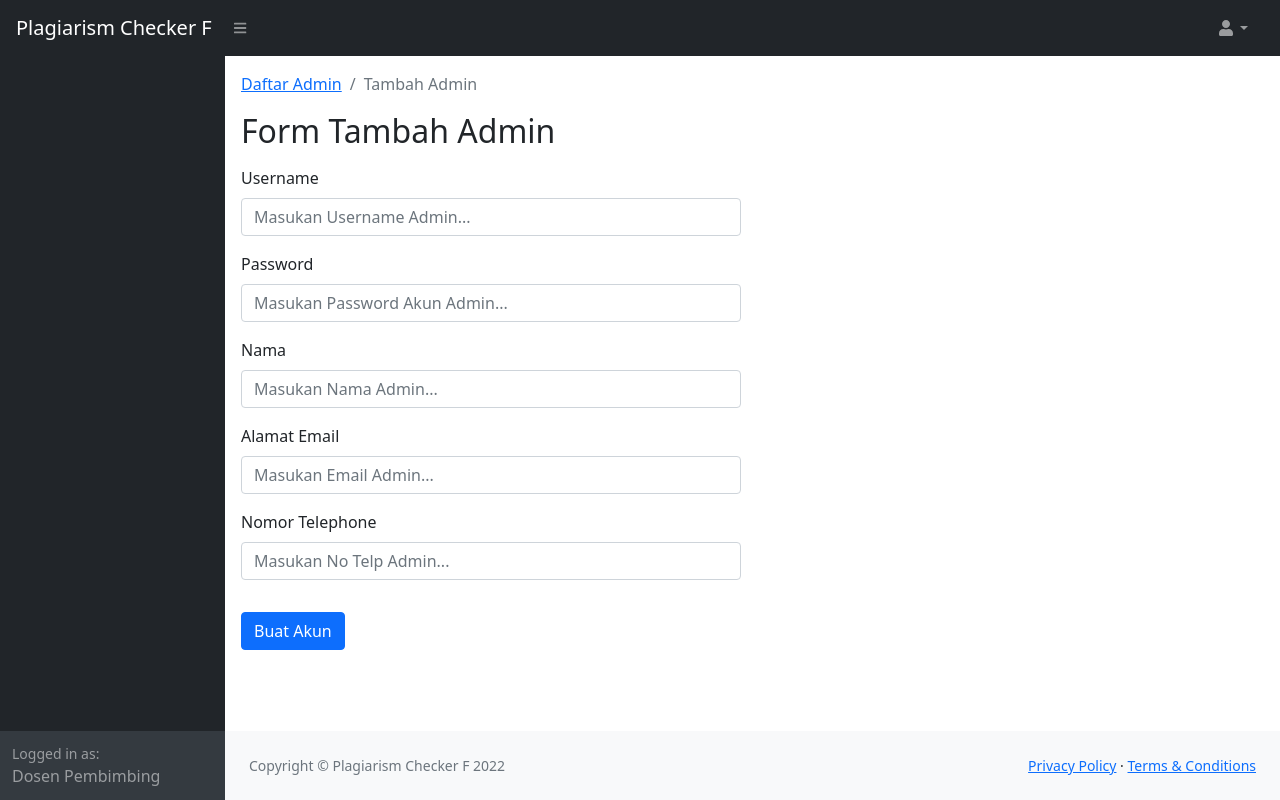
After one commit to Febrianto752/Plagiarism-Checker-T, a Django app: template templates/admin/tambah.html in a window 1280 px wide. The commit adds this page. Run offline with Django 4.2, Linux system fonts and the light colour scheme; the template is opened without the code that fills it, so the values that code supplies are empty.

Commit message:
create tambah admin page

```diff
--- a/administrator/urls.py
+++ b/administrator/urls.py
@@ -1,9 +1,10 @@
 from django.urls import path
-from .views import DaftarAdmin, Login, Dashboard, Profile
+from .views import DaftarAdmin, Login, Dashboard, Profile, TambahAdmin
 
 urlpatterns = [
   path('', Login.as_view(), name='login'),
   path('dashboard/', Dashboard.as_view(), name='dashboard'),
   path('profile/', Profile.as_view(), name='profile'),
   path('daftar_admin/', DaftarAdmin.as_view(), name='daftar_admin'),
+  path('tambah_admin', TambahAdmin.as_view(), name='tambah')
 ]
--- /dev/null
+++ b/templates/admin/tambah.html
@@ -0,0 +1,73 @@
+{% extends 'admin_page_template.html' %}
+
+{% block content %}
+<nav aria-label="breadcrumb mb-3">
+  <ol class="breadcrumb">
+    <li class="breadcrumb-item"><a href="{% url 'administrator:daftar_admin' %}">Daftar Admin</a></li>
+    <li class="breadcrumb-item active" aria-current="page">Tambah Admin</li>
+  </ol>
+</nav>
+
+{% if messages %}
+<ul class="messages p-0">
+  {% for message in messages %}
+
+  {% if message.tags == 'success' %}
+  <div class="alert alert-success alert-dismissible fade show" role="alert">
+    <p>{{ message }}</p>
+    <button type="button" class="btn-close" data-bs-dismiss="alert" aria-label="Close"></button>
+  </div>
+  {% elif message.tags == 'error' %}
+  <div class="alert alert-warning alert-dismissible fade show" role="alert">
+    <p>{{ message }}</p>
+    <button type="button" class="btn-close" data-bs-dismiss="alert" aria-label="Close"></button>
+  </div>
+  {% else %}
+  <div class="alert alert-warning alert-dismissible fade show" role="alert">
+    <p>{{ message }}</p>
+    <button type="button" class="btn-close" data-bs-dismiss="alert" aria-label="Close"></button>
+  </div>
+  {% endif %}
+
+  {% endfor %}
+</ul>
+{% endif %}
+
+<h2>Form Tambah Admin</h2>
+
+<div class="row my-3">
+  <div class="col-sm-8 col-lg-6">
+    <form action="" method="post">
+      {% csrf_token %}
+      <div class="mb-3">
+        <label for="text" class="form-label">Username</label>
+        <input type="username" class="form-control" id="username" name="username"
+          placeholder="Masukan Username Admin..." required>
+      </div>
+      <div class="mb-3">
+        <label for="password" class="form-label">Password</label>
+        <input type="text" class="form-control" id="password" name="password"
+          placeholder="Masukan Password Akun Admin..." required>
+      </div>
+      <div class="mb-3">
+        <label for="nama" class="form-label">Nama</label>
+        <input type="text" class="form-control" id="nama" name="nama" placeholder="Masukan Nama Admin..." required>
+      </div>
+
+      <div class="mb-3">
+        <label for="email" class="form-label">Alamat Email</label>
+        <input type="email" class="form-control" id="email" name="email" placeholder="Masukan Email Admin..." required>
+      </div>
+
+      <div class="mb-3">
+        <label for="no_telp" class="form-label">Nomor Telephone</label>
+        <input type="number" class="form-control" id="no_telp" name="no_telp" placeholder="Masukan No Telp Admin..."
+          required>
+      </div>
+
+
+      <button type="submit" class="btn btn-primary my-3">Buat Akun</button>
+    </form>
+  </div>
+</div>
+{% endblock content %}
```
Also changed, not shown: administrator/views.py (+32 -0 lines), templates/admin/daftar_admin.html (+10 -3 lines).
